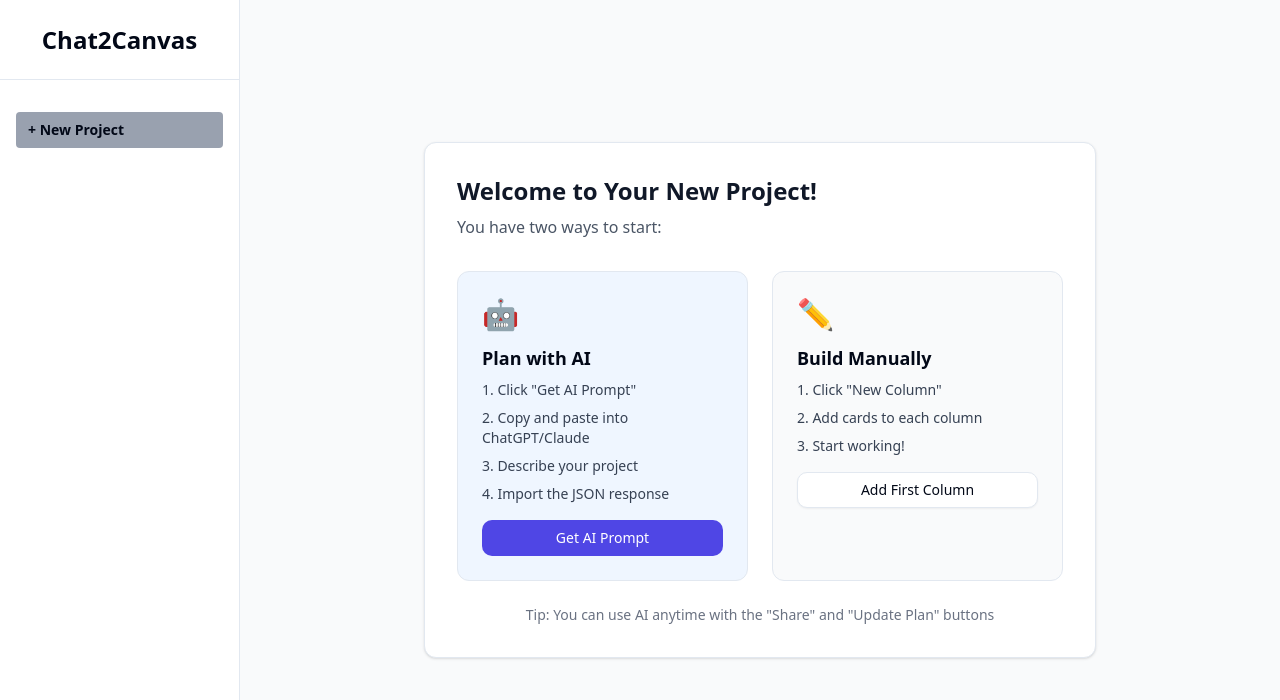
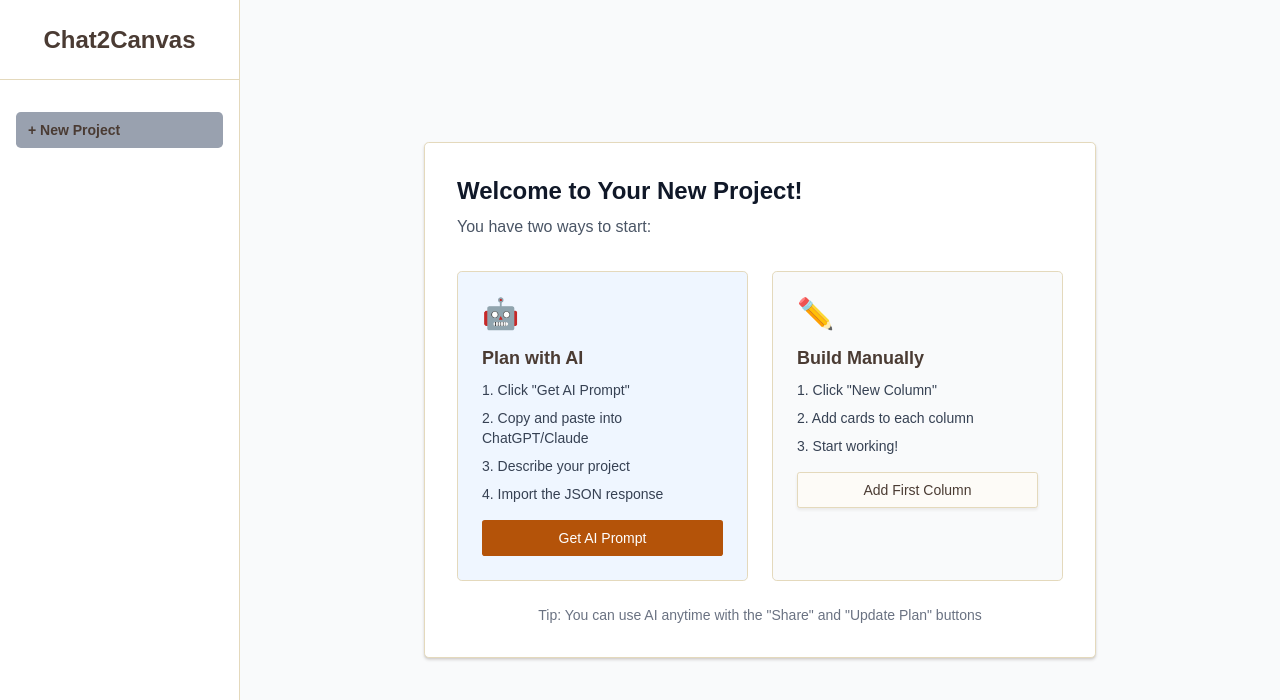
Before and after one commit to B00ZI/Chat2Canvas, a Next.js app: page / in a window 1280 px wide. Shown: the top 700 px of the page. Built offline with nearby package versions, Linux system fonts and the light colour scheme.

Commit message:
switching to Solar Dusk them

```diff
--- a/app/globals.css
+++ b/app/globals.css
@@ -1,4 +1,6 @@
 @import "tailwindcss";
+
+@custom-variant dark (&:is(.dark *));
 
 @theme {
   /* This maps Shadcn variables to Tailwind classes */
@@ -28,50 +30,116 @@
 }
 
 :root {
-  --background: #ffffff;
-  --foreground: #020817;
-  --card: #ffffff;
-  --card-foreground: #020817;
-  --popover: #ffffff;
-  --popover-foreground: #020817;
-  --primary: #4f46e5;
-  --primary-foreground: #ffffff;
-  --secondary: #f1f5f9;
-  --secondary-foreground: #0f172a;
-  --muted: #f1f5f9;
-  --muted-foreground: #64748b;
-  --accent: #f1f5f9;
-  --accent-foreground: #0f172a;
-  --destructive: #ef4444;
-  --destructive-foreground: #f8fafc;
-  --border: #e2e8f0;
-  --input: #e2e8f0;
-  --ring: #4f46e5;
-  --radius: 0.75rem;
+  --background: oklch(0.9885 0.0057 84.5659);
+  --foreground: oklch(0.3660 0.0251 49.6085);
+  --card: oklch(0.9686 0.0091 78.2818);
+  --card-foreground: oklch(0.3660 0.0251 49.6085);
+  --popover: oklch(0.9686 0.0091 78.2818);
+  --popover-foreground: oklch(0.3660 0.0251 49.6085);
+  --primary: oklch(0.5553 0.1455 48.9975);
+  --primary-foreground: oklch(1.0000 0 0);
+  --secondary: oklch(0.8276 0.0752 74.4400);
+  --secondary-foreground: oklch(0.4444 0.0096 73.6390);
+  --muted: oklch(0.9363 0.0218 83.2637);
+  --muted-foreground: oklch(0.5534 0.0116 58.0708);
+  --accent: oklch(0.9000 0.0500 74.9889);
+  --accent-foreground: oklch(0.4444 0.0096 73.6390);
+  --destructive: oklch(0.4437 0.1613 26.8994);
+  --destructive-foreground: oklch(1.0000 0 0);
+  --border: oklch(0.8866 0.0404 89.6994);
+  --input: oklch(0.8866 0.0404 89.6994);
+  --ring: oklch(0.5553 0.1455 48.9975);
+  --radius: 0.3rem;
+  --chart-1: oklch(0.5553 0.1455 48.9975);
+  --chart-2: oklch(0.5534 0.0116 58.0708);
+  --chart-3: oklch(0.5538 0.1207 66.4416);
+  --chart-4: oklch(0.5534 0.0116 58.0708);
+  --chart-5: oklch(0.6806 0.1423 75.8340);
+  --sidebar: oklch(0.9363 0.0218 83.2637);
+  --sidebar-foreground: oklch(0.3660 0.0251 49.6085);
+  --sidebar-primary: oklch(0.5553 0.1455 48.9975);
+  --sidebar-primary-foreground: oklch(1.0000 0 0);
+  --sidebar-accent: oklch(0.5538 0.1207 66.4416);
+  --sidebar-accent-foreground: oklch(1.0000 0 0);
+  --sidebar-border: oklch(0.8866 0.0404 89.6994);
+  --sidebar-ring: oklch(0.5553 0.1455 48.9975);
+  --font-sans: Oxanium, sans-serif;
+  --font-serif: Merriweather, serif;
+  --font-mono: Fira Code, monospace;
+  --shadow-color: hsl(28 18% 25%);
+  --shadow-opacity: 0.18;
+  --shadow-blur: 3px;
+  --shadow-spread: 0px;
+  --shadow-offset-x: 0px;
+  --shadow-offset-y: 2px;
+  --letter-spacing: 0em;
+  --spacing: 0.25rem;
+  --shadow-2xs: 0px 2px 3px 0px hsl(28 18% 25% / 0.09);
+  --shadow-xs: 0px 2px 3px 0px hsl(28 18% 25% / 0.09);
+  --shadow-sm: 0px 2px 3px 0px hsl(28 18% 25% / 0.18), 0px 1px 2px -1px hsl(28 18% 25% / 0.18);
+  --shadow: 0px 2px 3px 0px hsl(28 18% 25% / 0.18), 0px 1px 2px -1px hsl(28 18% 25% / 0.18);
+  --shadow-md: 0px 2px 3px 0px hsl(28 18% 25% / 0.18), 0px 2px 4px -1px hsl(28 18% 25% / 0.18);
+  --shadow-lg: 0px 2px 3px 0px hsl(28 18% 25% / 0.18), 0px 4px 6px -1px hsl(28 18% 25% / 0.18);
+  --shadow-xl: 0px 2px 3px 0px hsl(28 18% 25% / 0.18), 0px 8px 10px -1px hsl(28 18% 25% / 0.18);
+  --shadow-2xl: 0px 2px 3px 0px hsl(28 18% 25% / 0.45);
+  --tracking-normal: 0em;
 }
 
 /* To make Chat2Canvas look dark/modern by default,
    you can copy these into the :root instead */
 .dark {
-  --background: #020817;
-  --foreground: #f8fafc;
-  --card: #020817;
-  --card-foreground: #f8fafc;
-  --popover: #020817;
-  --popover-foreground: #f8fafc;
-  --primary: #6366f1;
-  --primary-foreground: #ffffff;
-  --secondary: #1e293b;
-  --secondary-foreground: #f8fafc;
-  --muted: #1e293b;
-  --muted-foreground: #94a3b8;
-  --accent: #1e293b;
-  --accent-foreground: #f8fafc;
-  --destructive: #7f1d1d;
-  --destructive-foreground: #f8fafc;
-  --border: #1e293b;
-  --input: #1e293b;
-  --ring: #6366f1;
+  --background: oklch(0.2161 0.0061 56.0434);
+  --foreground: oklch(0.9699 0.0013 106.4238);
+  --card: oklch(0.2685 0.0063 34.2976);
+  --card-foreground: oklch(0.9699 0.0013 106.4238);
+  --popover: oklch(0.2685 0.0063 34.2976);
+  --popover-foreground: oklch(0.9699 0.0013 106.4238);
+  --primary: oklch(0.7049 0.1867 47.6044);
+  --primary-foreground: oklch(1.0000 0 0);
+  --secondary: oklch(0.4444 0.0096 73.6390);
+  --secondary-foreground: oklch(0.9232 0.0026 48.7171);
+  --muted: oklch(0.2330 0.0073 67.4563);
+  --muted-foreground: oklch(0.7161 0.0091 56.2590);
+  --accent: oklch(0.3598 0.0497 229.3202);
+  --accent-foreground: oklch(0.9232 0.0026 48.7171);
+  --destructive: oklch(0.5771 0.2152 27.3250);
+  --destructive-foreground: oklch(1.0000 0 0);
+  --border: oklch(0.3741 0.0087 67.5582);
+  --input: oklch(0.3741 0.0087 67.5582);
+  --ring: oklch(0.7049 0.1867 47.6044);
+  --chart-1: oklch(0.7049 0.1867 47.6044);
+  --chart-2: oklch(0.6847 0.1479 237.3225);
+  --chart-3: oklch(0.7952 0.1617 86.0468);
+  --chart-4: oklch(0.7161 0.0091 56.2590);
+  --chart-5: oklch(0.5534 0.0116 58.0708);
+  --radius: 0.3rem;
+  --sidebar: oklch(0.2685 0.0063 34.2976);
+  --sidebar-foreground: oklch(0.9699 0.0013 106.4238);
+  --sidebar-primary: oklch(0.7049 0.1867 47.6044);
+  --sidebar-primary-foreground: oklch(1.0000 0 0);
+  --sidebar-accent: oklch(0.6847 0.1479 237.3225);
+  --sidebar-accent-foreground: oklch(0.2839 0.0734 254.5378);
+  --sidebar-border: oklch(0.3741 0.0087 67.5582);
+  --sidebar-ring: oklch(0.7049 0.1867 47.6044);
+  --font-sans: Oxanium, sans-serif;
+  --font-serif: Merriweather, serif;
+  --font-mono: Fira Code, monospace;
+  --shadow-color: hsl(0 0% 5%);
+  --shadow-opacity: 0.18;
+  --shadow-blur: 3px;
+  --shadow-spread: 0px;
+  --shadow-offset-x: 0px;
+  --shadow-offset-y: 2px;
+  --letter-spacing: 0em;
+  --spacing: 0.25rem;
+  --shadow-2xs: 0px 2px 3px 0px hsl(0 0% 5% / 0.09);
+  --shadow-xs: 0px 2px 3px 0px hsl(0 0% 5% / 0.09);
+  --shadow-sm: 0px 2px 3px 0px hsl(0 0% 5% / 0.18), 0px 1px 2px -1px hsl(0 0% 5% / 0.18);
+  --shadow: 0px 2px 3px 0px hsl(0 0% 5% / 0.18), 0px 1px 2px -1px hsl(0 0% 5% / 0.18);
+  --shadow-md: 0px 2px 3px 0px hsl(0 0% 5% / 0.18), 0px 2px 4px -1px hsl(0 0% 5% / 0.18);
+  --shadow-lg: 0px 2px 3px 0px hsl(0 0% 5% / 0.18), 0px 4px 6px -1px hsl(0 0% 5% / 0.18);
+  --shadow-xl: 0px 2px 3px 0px hsl(0 0% 5% / 0.18), 0px 8px 10px -1px hsl(0 0% 5% / 0.18);
+  --shadow-2xl: 0px 2px 3px 0px hsl(0 0% 5% / 0.45);
 }
 
 /* Basic resets without using @layer */
@@ -83,3 +151,77 @@ body {
   background-color: var(--background);
   color: var(--foreground);
 }
+
+@theme inline {
+  --font-sans: Oxanium, sans-serif;
+  --font-mono: Fira Code, monospace;
+  --font-serif: Merriweather, serif;
+  --radius: 0.3rem;
+  --tracking-tighter: calc(var(--tracking-normal) - 0.05em);
+  --tracking-tight: calc(var(--tracking-normal) - 0.025em);
+  --tracking-wide: calc(var(--tracking-normal) + 0.025em);
+  --tracking-wider: calc(var(--tracking-normal) + 0.05em);
+  --tracking-widest: calc(var(--tracking-normal) + 0.1em);
+  --tracking-normal: var(--tracking-normal);
+  --shadow-2xl: var(--shadow-2xl);
+  --shadow-xl: var(--shadow-xl);
+  --shadow-lg: var(--shadow-lg);
+  --shadow-md: var(--shadow-md);
+  --shadow: var(--shadow);
+  --shadow-sm: var(--shadow-sm);
+  --shadow-xs: var(--shadow-xs);
+  --shadow-2xs: var(--shadow-2xs);
+  --spacing: var(--spacing);
+  --letter-spacing: var(--letter-spacing);
+  --shadow-offset-y: var(--shadow-offset-y);
+  --shadow-offset-x: var(--shadow-offset-x);
+  --shadow-spread: var(--shadow-spread);
+  --shadow-blur: var(--shadow-blur);
+  --shadow-opacity: var(--shadow-opacity);
+  --color-shadow-color: var(--shadow-color);
+  --color-sidebar-ring: var(--sidebar-ring);
+  --color-sidebar-border: var(--sidebar-border);
+  --color-sidebar-accent-foreground: var(--sidebar-accent-foreground);
+  --color-sidebar-accent: var(--sidebar-accent);
+  --color-sidebar-primary-foreground: var(--sidebar-primary-foreground);
+  --color-sidebar-primary: var(--sidebar-primary);
+  --color-sidebar-foreground: var(--sidebar-foreground);
+  --color-sidebar: var(--sidebar);
+  --color-chart-5: var(--chart-5);
+  --color-chart-4: var(--chart-4);
+  --color-chart-3: var(--chart-3);
+  --color-chart-2: var(--chart-2);
+  --color-chart-1: var(--chart-1);
+  --color-ring: var(--ring);
+  --color-input: var(--input);
+  --color-border: var(--border);
+  --color-destructive-foreground: var(--destructive-foreground);
+  --color-destructive: var(--destructive);
+  --color-accent-foreground: var(--accent-foreground);
+  --color-accent: var(--accent);
+  --color-muted-foreground: var(--muted-foreground);
+  --color-muted: var(--muted);
+  --color-secondary-foreground: var(--secondary-foreground);
+  --color-secondary: var(--secondary);
+  --color-primary-foreground: var(--primary-foreground);
+  --color-primary: var(--primary);
+  --color-popover-foreground: var(--popover-foreground);
+  --color-popover: var(--popover);
+  --color-card-foreground: var(--card-foreground);
+  --color-card: var(--card);
+  --color-foreground: var(--foreground);
+  --color-background: var(--background);
+  --radius-sm: calc(var(--radius) - 4px);
+  --radius-md: calc(var(--radius) - 2px);
+  --radius-lg: var(--radius);
+  --radius-xl: calc(var(--radius) + 4px);
+  --radius-2xl: calc(var(--radius) + 8px);
+  --radius-3xl: calc(var(--radius) + 12px);
+  --radius-4xl: calc(var(--radius) + 16px);
+}
+
+@layer base {
+  body {
+    letter-spacing: var(--tracking-normal);
+  }
+}
```
